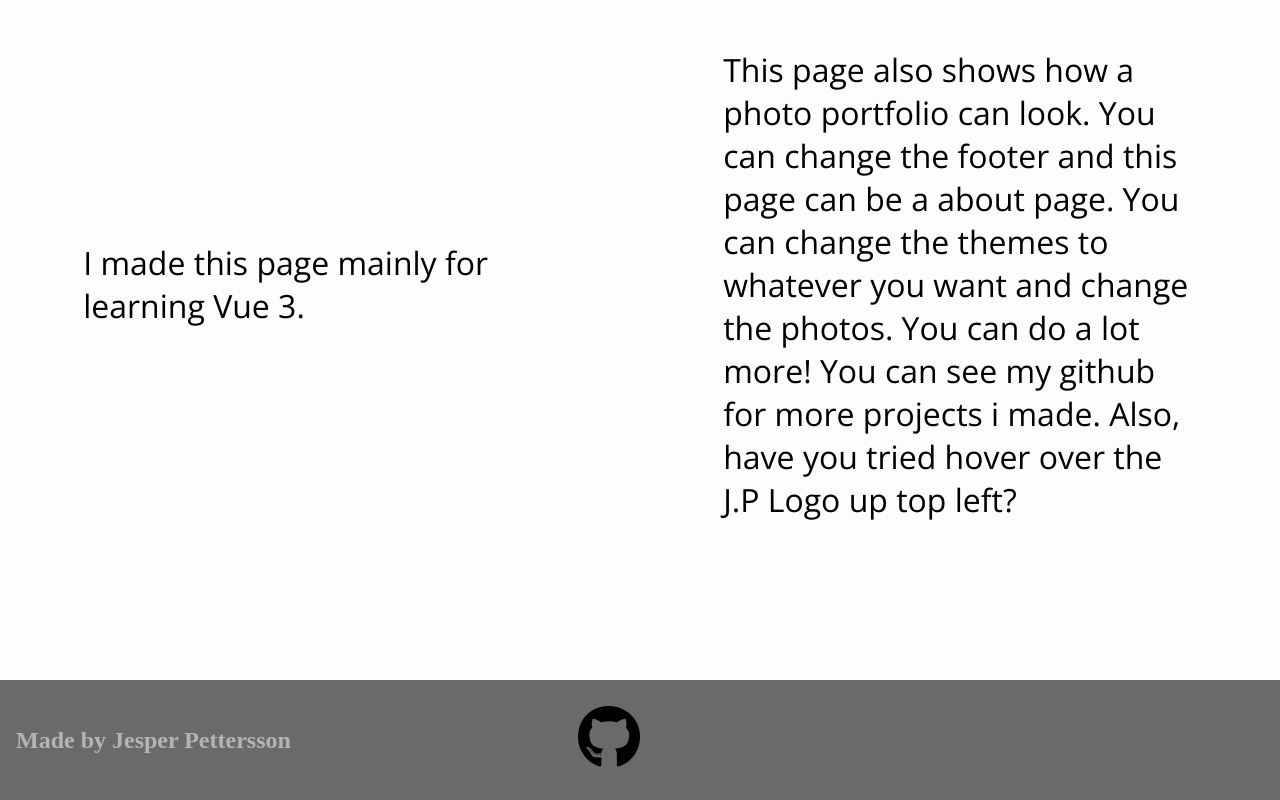
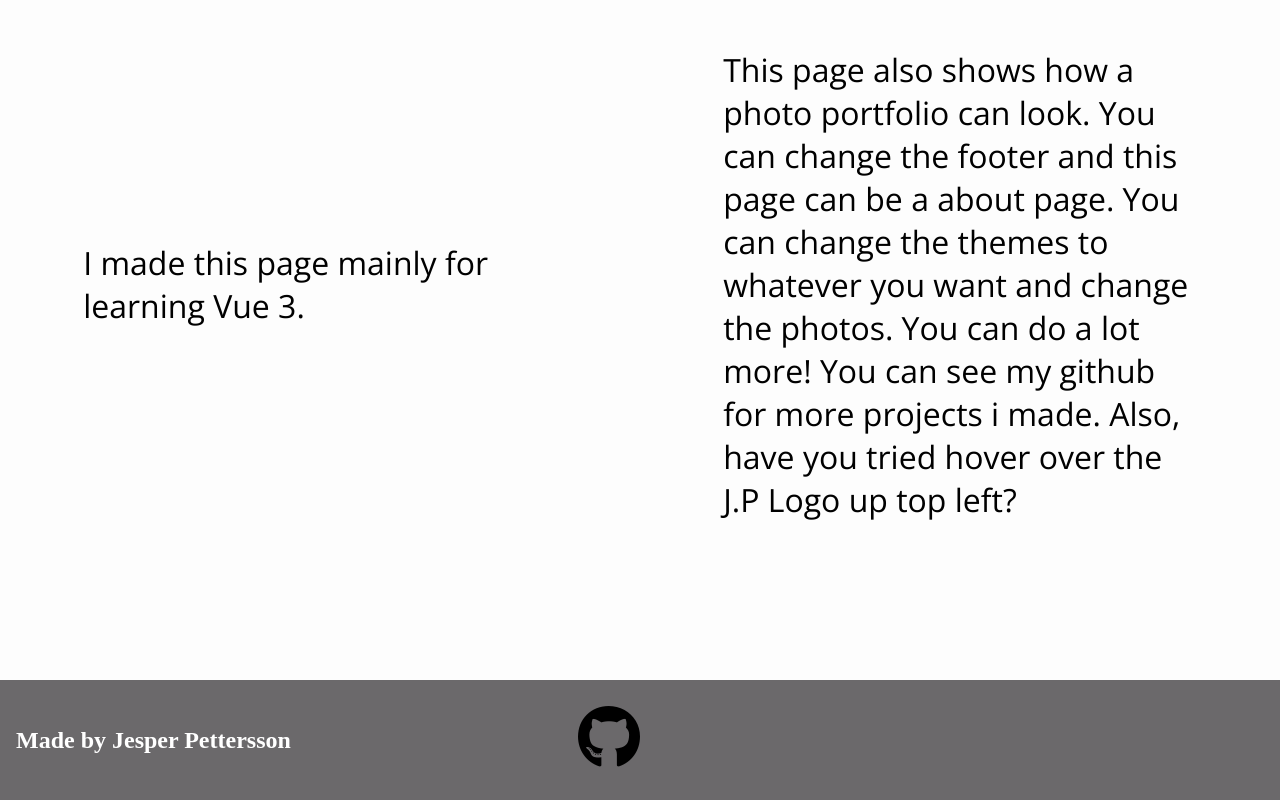
Before and after one commit to Jesper-dev/picture-portfolio, a Vue app: page / in a window 1280 px wide. Shown: the part 1688-2488 px from the top of the page. Built offline with nearby package versions, Linux system fonts and the light colour scheme.

Commit message:
Fixed errors

```diff
--- a/src/components/Footer.vue
+++ b/src/components/Footer.vue
@@ -25,7 +25,6 @@ footer {
 .wrapper > h2 {
   margin: 16px;
   color: white;
-  opacity: 50%;
 }
 
 .wrapper {
@@ -50,7 +49,6 @@ footer {
   .wrapper > h2 {
     margin: 16px;
     color: white;
-    opacity: 100%;
     font-size: 1rem;
   }
 
```
